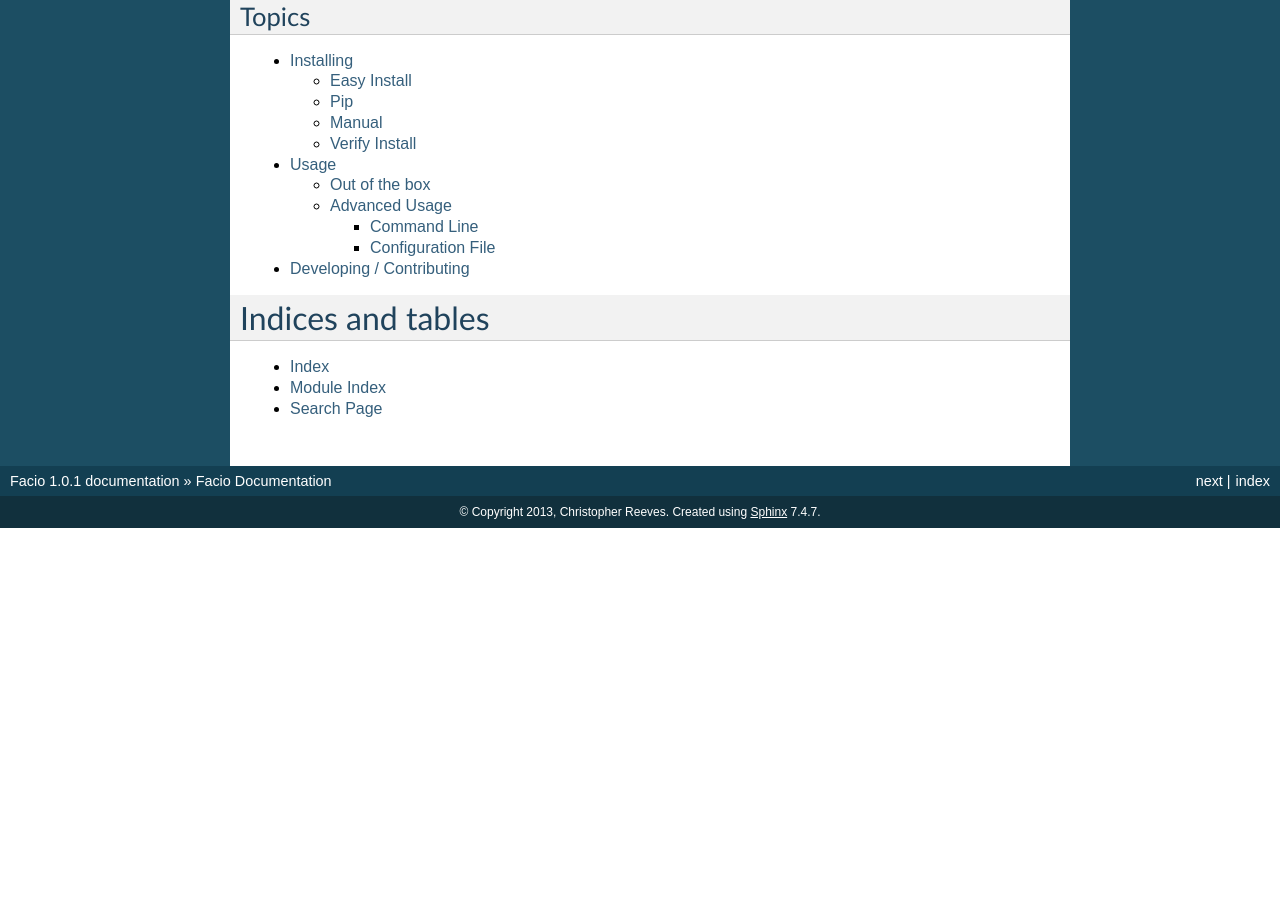
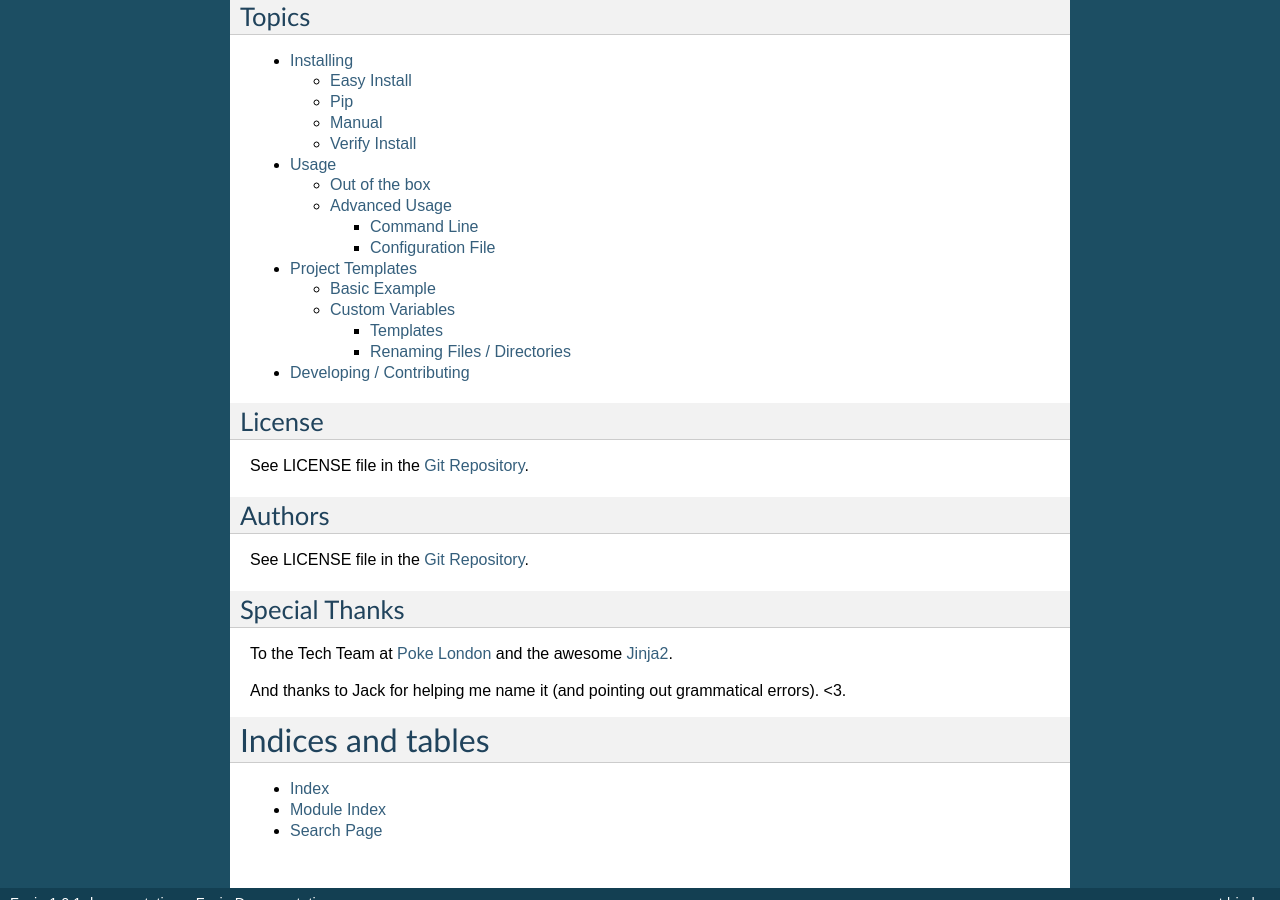
Before and after one commit to krak3n/Facio, a Sphinx documentation site: the page built from docs/index.rst, in a window 1280 px wide and 900 px high, scrolled down 763 px. Built offline with Sphinx 7.4.7, drawn with Linux system fonts in a browser that asks for light colours; before the commit the page ends 1291 px from its top, so only the background shows below that; some of the changed text lies outside the part shown.

Commit message:
More docs - too much to mention

```diff
--- a/docs/index.rst
+++ b/docs/index.rst
@@ -46,7 +46,25 @@ Topics
 
     installing
     usage
+    templates
     developing
+
+License
+-------
+
+See LICENSE file in the `Git Repository`_.
+
+Authors
+-------
+
+See LICENSE file in the `Git Repository`_.
+
+Special Thanks
+--------------
+
+To the Tech Team at `Poke London`_ and the awesome `Jinja2`_.
+
+And thanks to Jack for helping me name it (and pointing out grammatical errors). <3.
 
 Indices and tables
 ==================
@@ -59,6 +77,8 @@ Indices and tables
 .. _Django: https://www.djangoproject.com/
 .. _Travis CI: https://travis-ci.org/krak3n/Facio
 .. _Jinja2: http://jinja.pocoo.org/docs/
+.. _Git Repository: https://github.com/krak3n/facio
+.. _Poke London: http://pokelondon.com
 
 .. Images
 .. |travis_master| image:: https://travis-ci.org/krak3n/Facio.png?branch=master
--- a/docs/installing.rst
+++ b/docs/installing.rst
@@ -1,7 +1,7 @@
 Installing
 ==========
 
-Factio can be installed on system using the standard python package installers
+Facio can be installed on system using the standard python package installers
 ``pip`` and ``easy_install``.
 
 .. note::
```
Also changed, not shown: docs/templates.rst (+91 -0 lines), 13 other files.
